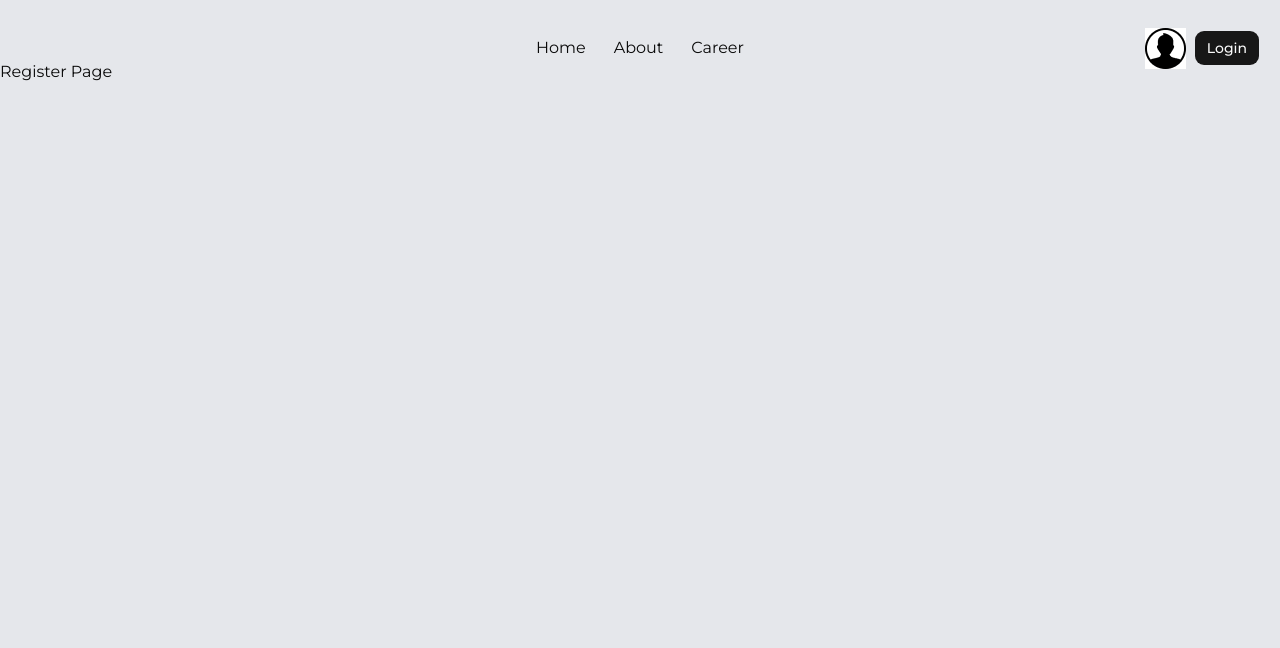
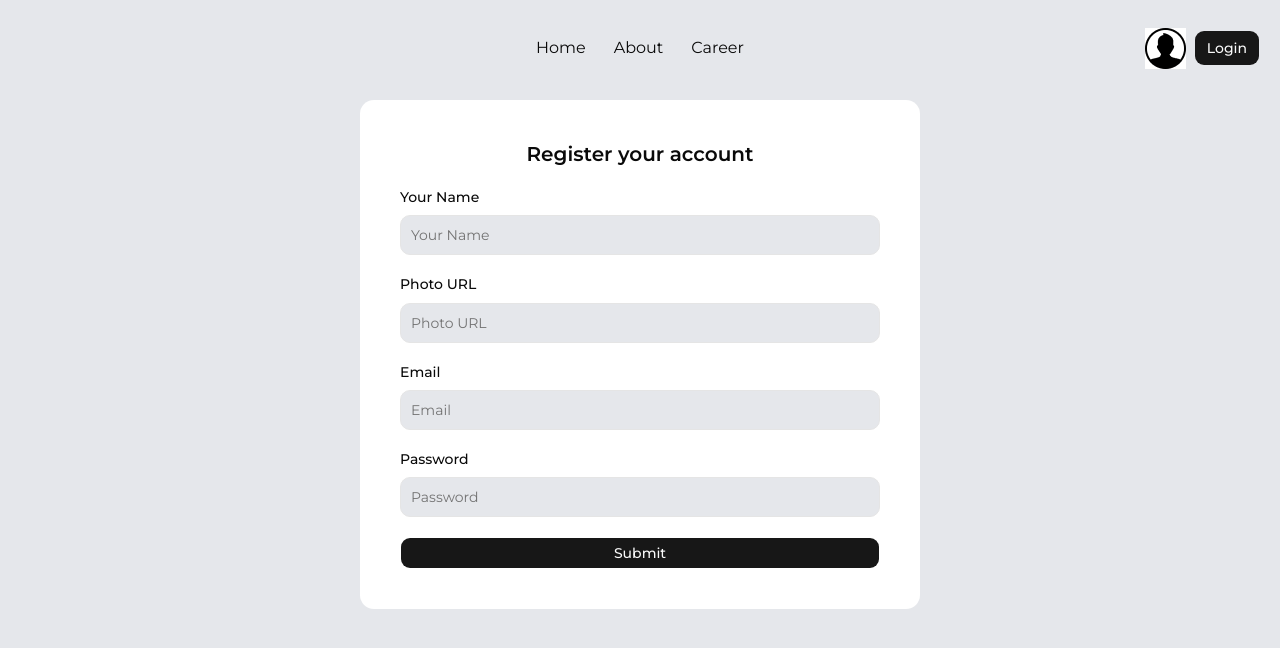
Before and after one commit to Nafiul-Islam-Eshan/Dragon-News, a Next.js app: page /register in a window 1280 px wide. Shown: the top 648 px of the page. Built offline with nearby package versions, Linux system fonts and the light colour scheme.

Commit message:
Register page

```diff
--- a/src/app/(auth)/login/page.tsx
+++ b/src/app/(auth)/login/page.tsx
@@ -23,10 +23,10 @@ export default function LoginPage() {
 
     const {register, handleSubmit, formState:{errors}} = useForm<Inputs>()
 
-    console.log(errors);
+    // console.log(errors);
 
     const handleLoginForm : SubmitHandler<Inputs> = (data) =>{
-        console.log({data});
+        // console.log({data});
     }
 
     return (
@@ -34,6 +34,7 @@ export default function LoginPage() {
         <form onSubmit={handleSubmit(handleLoginForm)} >
 
             <FieldGroup className="max-w-150 mx-auto my-10 max-h-90 bg-white p-10 rounded-xl flex items-center justify-center">
+                <h2 className="text-center text-xl font-semibold">Login your account</h2>
                 <Field>
                     <FieldLabel htmlFor="fieldgroup-email">Email</FieldLabel>
                     <Input
--- a/src/app/(auth)/register/page.tsx
+++ b/src/app/(auth)/register/page.tsx
@@ -1,10 +1,142 @@
+'use client'
 
-const RegisterPage = () => {
+
+import { Button } from "@/components/ui/button"
+import { Checkbox } from "@/components/ui/checkbox"
+import {
+    Field,
+    FieldDescription,
+    FieldGroup,
+    FieldLabel,
+} from "@/components/ui/field"
+import { Input } from "@/components/ui/input"
+import { SubmitHandler, useForm } from "react-hook-form"
+import { GrCircleAlert } from "react-icons/gr"
+
+type Inputs = {
+    password: string
+    email: string
+    name: string
+    photoURL: string
+    terms: boolean
+}
+
+
+export default function RegisterPage() {
+
+    const { register, handleSubmit, formState: { errors } } = useForm<Inputs>()
+
+    console.log(errors);
+
+    const handleLoginForm: SubmitHandler<Inputs> = (data) => {
+        console.log(data);
+    }
+
     return (
-        <div>
-            Register Page
-        </div>
-    );
-};
 
-export default RegisterPage;
+        <form onSubmit={handleSubmit(handleLoginForm)} >
+
+            <FieldGroup className="max-w-140 mx-auto my-10 max-h-140 bg-white p-10 rounded-xl flex items-center justify-center">
+
+                <h2 className="text-center text-xl font-semibold">Register your account</h2>
+
+                {/* Name field */}
+                <Field>
+                    <FieldLabel htmlFor="fieldgroup-name">Your Name</FieldLabel>
+                    <Input
+                        type="text"
+                        id="fieldgroup-name"
+                        placeholder="Your Name"
+                        className="bg-gray-200 "
+                        {...register("name", {
+                            required: "Name is mandatory",
+                        })}
+                    />
+
+                    {
+                        errors.name && <FieldDescription className="flex gap-1 items-center text-sm text-rose-600"> <GrCircleAlert /> {errors.email?.message}</FieldDescription>
+                    }
+
+                </Field>
+
+                {/* Photo url field */}
+                <Field>
+                    <FieldLabel htmlFor="fieldgroup-photoURL">Photo URL</FieldLabel>
+                    <Input
+                        type="text"
+                        id="fieldgroup-photoURL"
+                        placeholder="Photo URL"
+                        className="bg-gray-200 "
+                        {...register("photoURL", {
+                            required: "Photo URL is mandatory",
+                        })}
+                    />
+
+                    {
+                        errors.email && <FieldDescription className="flex gap-1 items-center text-sm text-rose-600"> <GrCircleAlert /> {errors.email?.message}</FieldDescription>
+                    }
+
+                </Field>
+
+
+                <Field>
+                    <FieldLabel htmlFor="fieldgroup-email">Email</FieldLabel>
+                    <Input
+                        type="email"
+                        id="fieldgroup-email"
+                        placeholder="Email"
+                        className="bg-gray-200 "
+                        {...register("email", {
+                            required: "Email is mandatory",
+                        })}
+                    />
+
+                    {
+                        errors.email && <FieldDescription className="flex gap-1 items-center text-sm text-rose-600"> <GrCircleAlert /> {errors.email?.message}</FieldDescription>
+                    }
+
+                </Field>
+
+                <Field>
+                    <FieldLabel htmlFor="fieldgroup-password">Password</FieldLabel>
+                    <Input
+                        id="fieldgroup-password"
+                        type="password"
+                        placeholder="Password"
+                        className="bg-gray-200 "
+                        {...register("password", {
+                            required: "Password is mandatory",
+                            minLength: 4
+                        })}
+                    />
+
+                    {
+                        errors.password && <FieldDescription className="flex gap-1 items-center text-sm text-rose-600"> <GrCircleAlert /> {errors.password.message}</FieldDescription>
+                    }
+
+                </Field>
+
+                {/* <Field orientation="horizontal">
+                    <Checkbox
+                        id="checkout-7j9-same-as-shipping-wgm"
+                        className={`border-black/85`}
+                        {...register('terms', {
+                            required: "You must accept the terms and conditions"
+                        })}
+                    />
+                    <FieldLabel
+                        htmlFor="checkout-7j9-same-as-shipping-wgm"
+                        className="font-normal"
+                    >
+                        <span className="opacity-75">Accept</span>Terms & Conditon
+                    </FieldLabel>
+                </Field> */}
+
+                <Field orientation="horizontal">
+                    <Button className={`w-full`} type="submit">Submit</Button>
+                </Field>
+            </FieldGroup>
+
+        </form>
+    )
+}
--- /dev/null
+++ b/src/components/ui/checkbox.tsx
@@ -0,0 +1,28 @@
+"use client"
+
+import { Checkbox as CheckboxPrimitive } from "@base-ui/react/checkbox"
+import { cn } from "cn"
+import { CheckIcon } from "lucide-react"
+
+function Checkbox({ className, ...props }: CheckboxPrimitive.Root.Props) {
+  return (
+    <CheckboxPrimitive.Root
+      data-slot="checkbox"
+      className={cn(
+        "peer relative flex size-4 shrink-0 items-center justify-center rounded-[4px] border border-input transition-colors outline-none group-has-disabled/field:opacity-50 group-has-[:focus-visible]/field-label:ring-0 group-has-[:focus-visible]/field-label:not-data-checked:border-input after:absolute after:-inset-x-3 after:-inset-y-2 focus-visible:border-ring focus-visible:ring-3 focus-visible:ring-ring/50 disabled:cursor-not-allowed disabled:opacity-50 aria-invalid:border-destructive aria-invalid:ring-3 aria-invalid:ring-destructive/20 aria-invalid:aria-checked:border-primary dark:bg-input/30 dark:aria-invalid:border-destructive/50 dark:aria-invalid:ring-destructive/40 data-checked:border-primary data-checked:bg-primary data-checked:text-primary-foreground group-has-[:focus-visible]/field-label:data-checked:border-primary dark:data-checked:bg-primary",
+        className
+      )}
+      {...props}
+    >
+      <CheckboxPrimitive.Indicator
+        data-slot="checkbox-indicator"
+        className="grid place-content-center text-current transition-none [&>svg]:size-3.5"
+      >
+        <CheckIcon
+        />
+      </CheckboxPrimitive.Indicator>
+    </CheckboxPrimitive.Root>
+  )
+}
+
+export { Checkbox }
```
